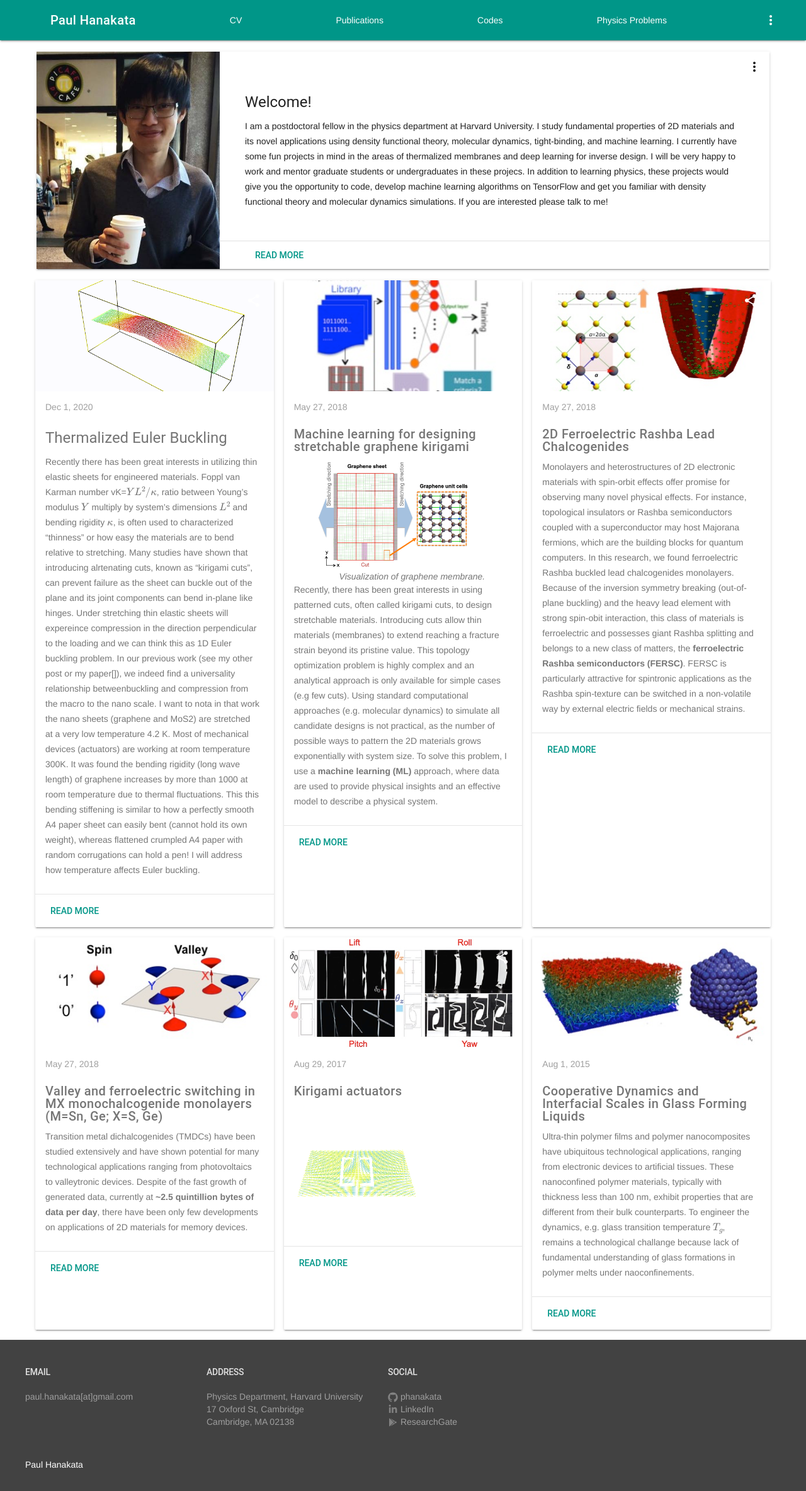
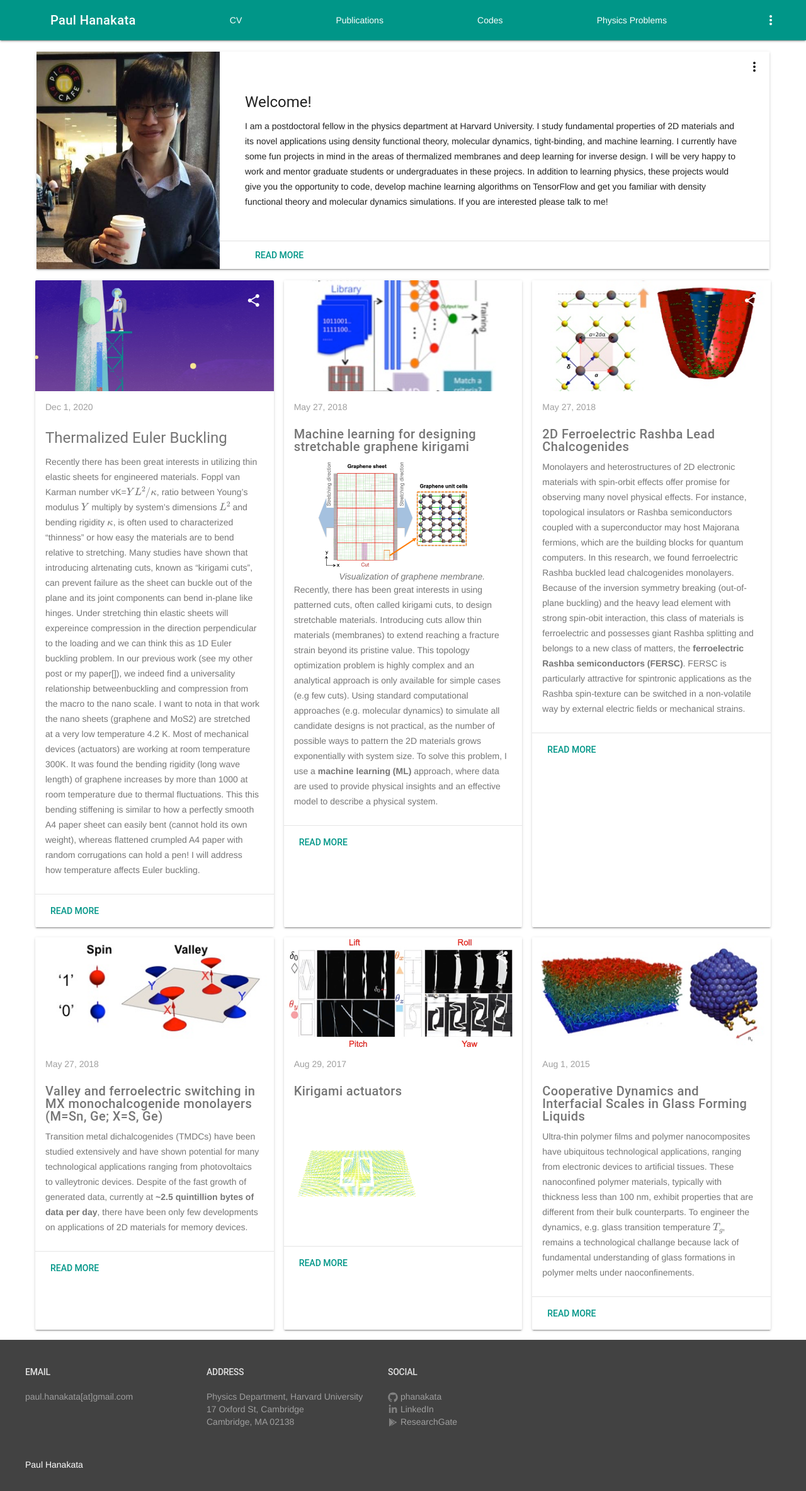
Before and after one commit to phanakata/phanakata.github.io, a Jekyll site: the page built from index.html, in a window 1280 px wide. Shown: the whole page at 63% size. Built offline with Jekyll 4.4.1, drawn with Linux system fonts in a browser that asks for light colours; formulas are drawn with MathJax 3.

Commit message:
Fix figure

```diff
--- a/_posts/2020-12-01-thermalized-buckling.markdown
+++ b/_posts/2020-12-01-thermalized-buckling.markdown
@@ -3,7 +3,6 @@ layout: post
 title:  ""
 date:   2020-12-01 11:00:01
 categories: statistical mechanics
-image: /img/T0.05_buckled.gif
 author: Paul Hanakata
 ---
 #### Thermalized Euler Buckling
```
